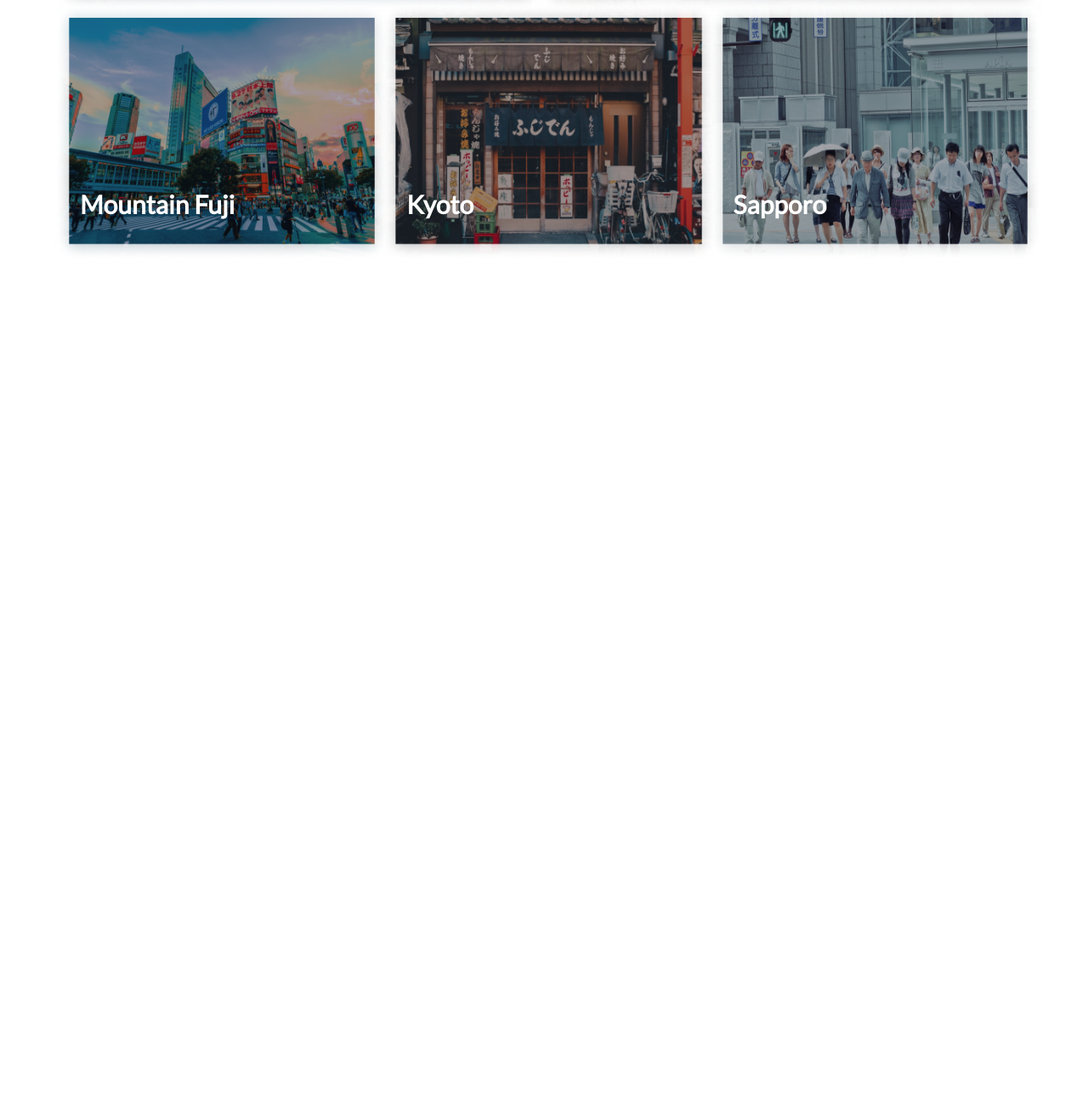
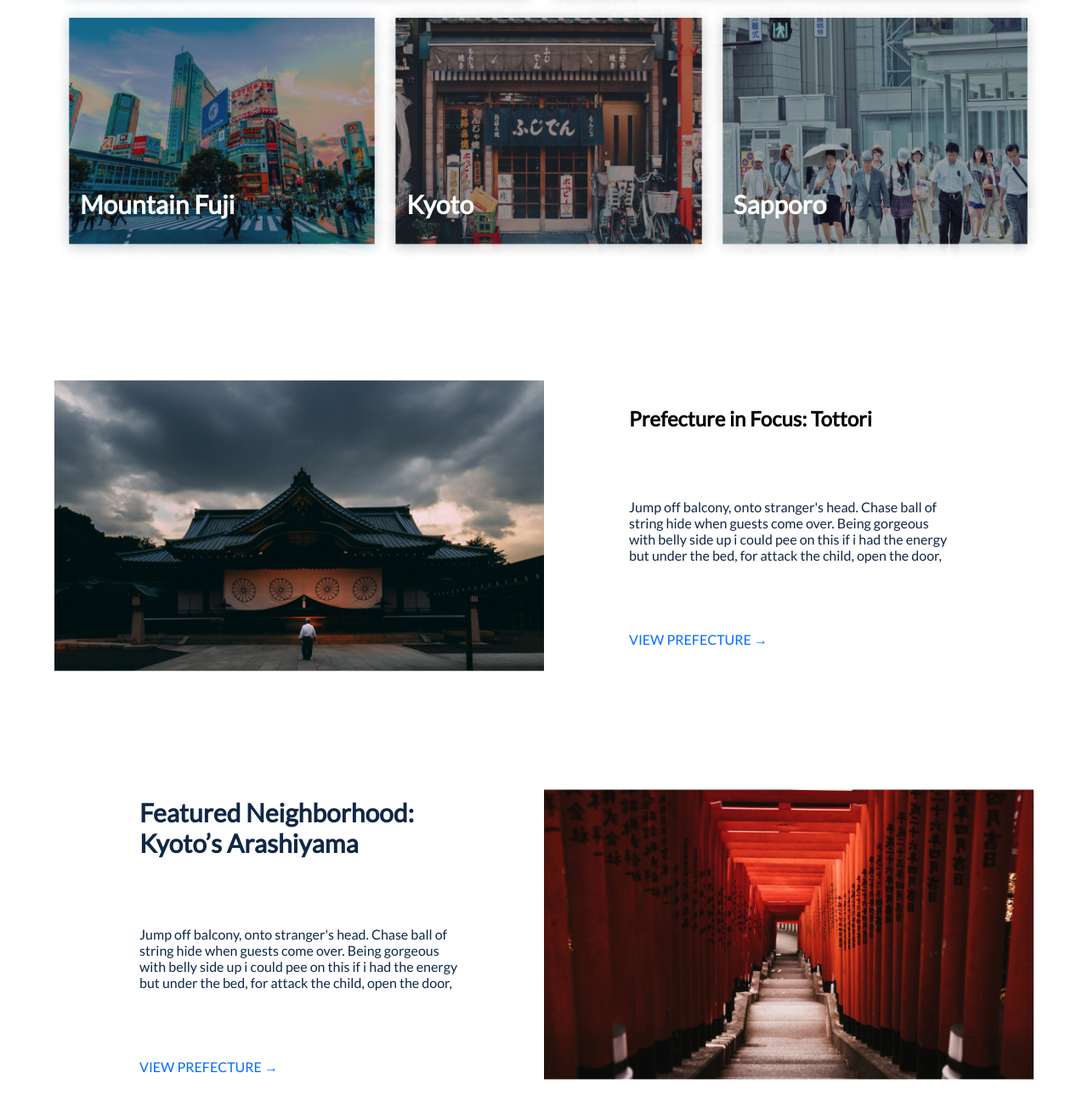
Before and after one commit to WEGAGA/travel-landing-pro, a plain HTML site: page index.html in a window 1280 px wide. Shown: the part 1723-3039 px from the top of the page at 85% size. Before the commit the page ends 2035 px from the top, so only its background shows below. Drawn offline with Linux system fonts and the light colour scheme.

Commit message:
prefecture si ready

```diff
--- a/index.html
+++ b/index.html
@@ -9,6 +9,7 @@
     <link rel="stylesheet" href="style.css">
     <link rel="stylesheet" href="benefits.css">
     <link rel="stylesheet" href="get-inspired.css">
+    <link rel="stylesheet" href="prefecture.css">
 </head>
 
 <body>
@@ -114,6 +115,44 @@
             </div>
         </div>
     </div>
+
+    <div class="prefecture">
+        <div class="prefecture-item">
+            <span class="left-side">
+                <img src="./assets/images/tottori.jpg" />
+            </span>
+
+            <span class="right-side">
+                <h2>Prefecture in Focus: Tottori</h2>
+                <label>
+                    Jump off balcony, onto stranger's head. Chase ball of string hide when guests come over. Being gorgeous with belly side up i could pee on this if i had the energy but under the bed, for attack the child, open the door,
+                </label>
+
+                <a href="https://tiktok.com" target="_blank">
+                    view prefecture &rarr;
+                </a>
+
+            </span>
+        </div>
+        <div class="prefecture-item reverse">
+            <span class="left-side">
+                <img src="./assets/images/kyoto-arashiyama.jpg" />
+            </span>
+
+            <span class="right-side">
+                <h2>Featured Neighborhood: Kyoto’s Arashiyama</h2>
+                <label>
+                    Jump off balcony, onto stranger's head. Chase ball of string hide when guests come over. Being gorgeous with belly side up i could pee on this if i had the energy but under the bed, for attack the child, open the door,
+                </label>
+
+                <a href="https://tiktok.com" target="_blank">
+                    view prefecture &rarr;
+                </a>
+
+            </span>
+        </div>
+
+    </div>
 </body>
 
 </html>
--- /dev/null
+++ b/prefecture.css
@@ -0,0 +1,54 @@
+.prefecture {
+    width: 90%;
+    max-width: 90%;
+    margin: 130px auto;
+}
+
+.prefecture-item {
+    width: 100%;
+    display: flex;
+    align-items: center;
+    margin-top: 75px;
+}
+
+.prefecture-item.reverse {
+    flex-direction: row-reverse;
+}
+
+.prefecture-item > .left-side {
+    max-width: 50%;
+
+}
+
+.prefecture-item img {
+    width: 100%;
+}
+
+.prefecture-item > .right-side {
+    max-width: 50%;
+    padding: 50px 100px;
+    display: flex;
+    flex-direction: column;
+    gap: 80px;
+    font-family: 'lato', sans-serif;
+}
+
+.prefecture-item.reverse > .right-side > h2 {
+    font-family: 500px;
+    font-size: 30px;
+    color: #102746;
+}
+
+.prefecture-item > .right-side > label {
+    color: #102746;
+    font-weight: 400;
+    font-size: 16px;
+}
+
+.prefecture-item > .right-side > a {
+    color: #036dfe;
+    font-weight: 400;
+    font-size: 16px;
+    text-transform: uppercase;
+    text-decoration: none;
+}
```
